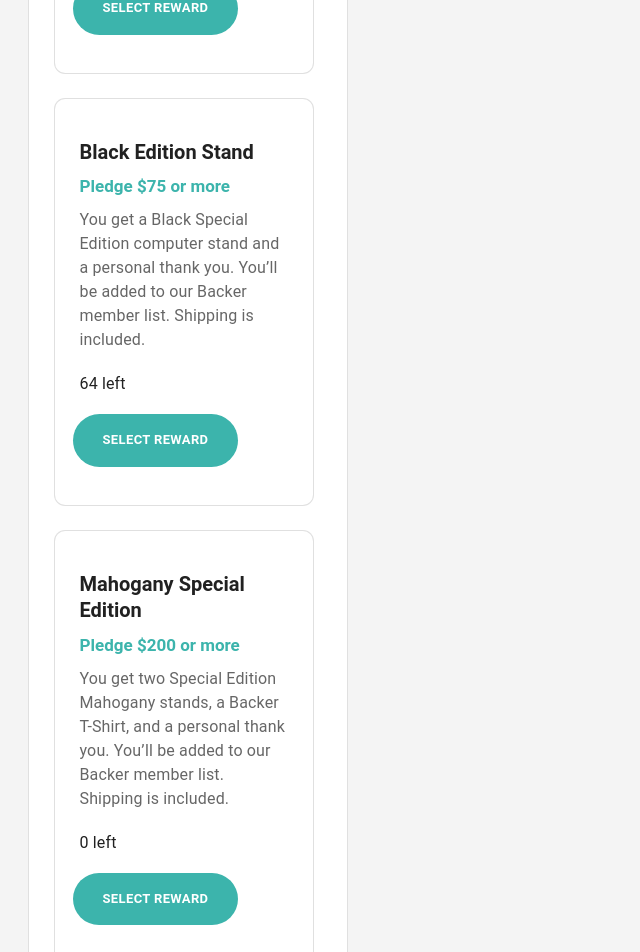
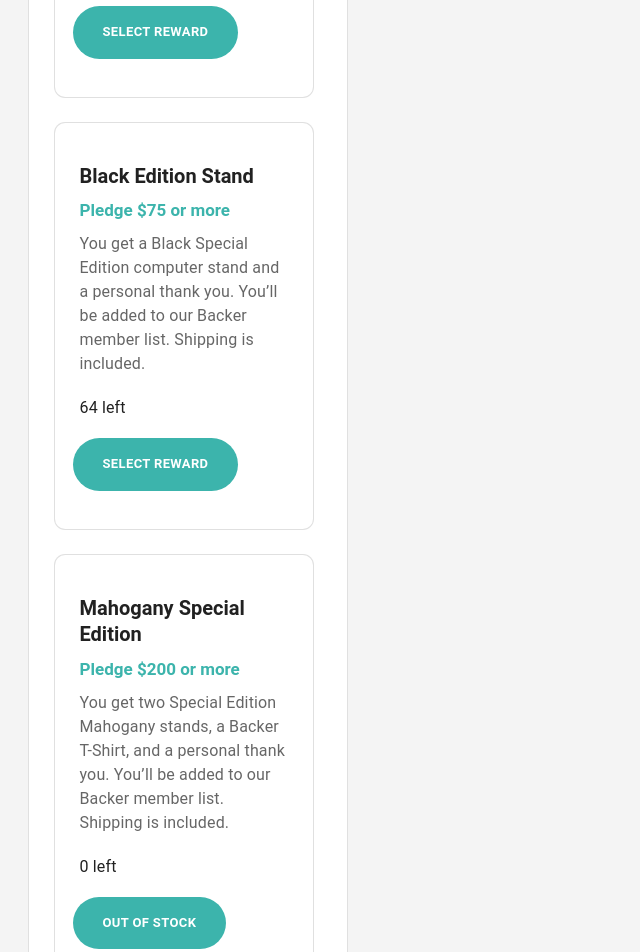
Before and after one commit to Kevin27j/crowdfunding-product-page-main, a React (Vite) app: page / in a window 1280 px wide. Shown: the part 1840-2792 px from the top of the page, without its empty margins (0-640 px from the left). Built offline with nearby package versions, Linux system fonts and the light colour scheme.

Commit message:
render pledges cards using separate data file

```diff
--- a/src/components/AboutProjCard.jsx
+++ b/src/components/AboutProjCard.jsx
@@ -1,9 +1,11 @@
+import { useState } from 'react';
 import Stack from '@mui/material/Stack';
 import Card from '@mui/material/Card';
 import CardContent from '@mui/material/CardContent';
 import CardActions from '@mui/material/CardActions';
 import Button from '@mui/material/Button';
 import Typography from '@mui/material/Typography';
+import data from '../data'
 import { styled } from '@mui/material';
 
 const MainButton = styled(Button)({
@@ -16,6 +18,8 @@ const MainButton = styled(Button)({
 
 
 function StatsCard() {
+    const [cards] = useState(data);
+
     return (
         <div className='flex'>
             <Card sx={{ width: '320px', padding: '30px 10px', marginBottom: '20px', textAlign: 'center', borderRadius: '.7rem', boxShadow: 'none' }} variant='outlined'>
@@ -35,69 +39,31 @@ function StatsCard() {
 
                     <Stack spacing={3}>
 
-                        <Card sx={{ width: '260px', padding: '30px 10px', textAlign: 'center', borderRadius: '.7rem', boxShadow: 'none' }} variant='outlined'>
+                        {cards.map(card => {
+                            const { id, title, subtitle, description, quantity, selectButton } = card
+
+                            return (
+                                <Card key={id} sx={{ width: '260px', padding: '30px 10px', textAlign: 'center', borderRadius: '.7rem', boxShadow: 'none' }} variant='outlined'>
                                     <CardContent sx={{ padding: "10px 15px", textAlign: 'left' }}>
                                         <Typography variant="h5" sx={{ fontSize: "20px", fontWeight: "bold", marginBottom: '10px' }}>
-                                    Bamboo Stand
+                                            {title}
                                         </Typography>
                                         <Typography color='hsl(176, 50%, 47%)' variant="h5" sx={{ fontSize: "17px", fontWeight: "bold", marginBottom: '10px' }}>
-                                    Pledge $25 or more
+                                            {subtitle}
                                         </Typography>
                                         <Typography color="text.secondary" sx={{ fontSize: "16px", marginBottom: '20px' }}>
-                                    You get an ergonomic stand made of natural bamboo. You&apos;ve helped us launch our promotional campaign, and
-                                    you’ll be added to a special Backer member list.
+                                            {description}
                                         </Typography>
                                         <Typography>
-                                    101 left
+                                            {quantity} left
                                         </Typography>
                                     </CardContent>
                                     <CardActions sx={{ justifyContent: "left" }}>
-                                <MainButton sx={{ fontWeight: "bold", whiteSpace: "nowrap", fontSize: "13px" }} variant="text">Select Reward</MainButton>
+                                        <MainButton sx={{ fontWeight: "bold", whiteSpace: "nowrap", fontSize: "13px" }} variant="text">{selectButton}</MainButton>
                                     </CardActions>
                                 </Card>
-
-                        <Card sx={{ width: '260px', padding: '30px 10px', textAlign: 'center', borderRadius: '.7rem', boxShadow: 'none' }} variant='outlined'>
-                            <CardContent sx={{ padding: "10px 15px", textAlign: 'left' }}>
-                                <Typography variant="h5" sx={{ fontSize: "20px", fontWeight: "bold", marginBottom: '10px' }}>
-                                    Black Edition Stand
-                                </Typography>
-                                <Typography color='hsl(176, 50%, 47%)' variant="h5" sx={{ fontSize: "17px", fontWeight: "bold", marginBottom: '10px' }}>
-                                    Pledge $75 or more
-                                </Typography>
-                                <Typography color="text.secondary" sx={{ fontSize: "16px", marginBottom: '20px' }}>
-                                    You get a Black Special Edition computer stand and a personal thank you. You’ll be added to our Backer
-                                    member list. Shipping is included.
-                                </Typography>
-                                <Typography>
-                                    64 left
-                                </Typography>
-                            </CardContent>
-                            <CardActions sx={{ justifyContent: "left" }}>
-                                <MainButton sx={{ fontWeight: "bold", whiteSpace: "nowrap", fontSize: "13px" }} variant="text">Select Reward</MainButton>
-                            </CardActions>
-                        </Card>
-
-                        <Card sx={{ width: '260px', padding: '30px 10px', textAlign: 'center', borderRadius: '.7rem', boxShadow: 'none' }} variant='outlined'>
-                            <CardContent sx={{ padding: "10px 15px", textAlign: 'left' }}>
-                                <Typography variant="h5" sx={{ fontSize: "20px", fontWeight: "bold", marginBottom: '10px' }}>
-                                    Mahogany Special Edition
-                                </Typography>
-                                <Typography color='hsl(176, 50%, 47%)' variant="h5" sx={{ fontSize: "17px", fontWeight: "bold", marginBottom: '10px' }}>
-                                    Pledge $200 or more
-                                </Typography>
-                                <Typography color="text.secondary" sx={{ fontSize: "16px", marginBottom: '20px' }}>
-                                    You get two Special Edition Mahogany stands, a Backer T-Shirt, and a personal thank you. You’ll be added
-                                    to our Backer member list. Shipping is included.
-                                </Typography>
-                                <Typography>
-                                    0 left
-                                </Typography>
-                            </CardContent>
-                            <CardActions sx={{ justifyContent: "left" }}>
-                                <MainButton sx={{ fontWeight: "bold", whiteSpace: "nowrap", fontSize: "13px" }} variant="text">Select Reward</MainButton>
-                            </CardActions>
-                        </Card>
-
+                            )
+                        })}
 
                     </Stack>
                 </CardContent>
--- /dev/null
+++ b/src/data.js
@@ -0,0 +1,29 @@
+const data = [
+    {
+        id: 1,
+        title: 'Bamboo Stand',
+        subtitle: 'Pledge $25 or more',
+        description: 'You get an ergonomic stand made of natural bamboo. You&apos;ve helped us launch our promotional campaign, and you&apos;ll be added to a special Backer member list.',
+        quantity: 101,
+        selectButton: 'Select Reward'
+    },
+    {
+        id: 2,
+        title: 'Black Edition Stand',
+        subtitle: 'Pledge $75 or more',
+        description: 'You get a Black Special Edition computer stand and a personal thank you. You’ll be added to our Backer member list. Shipping is included.',
+        quantity: 64,
+        selectButton: 'Select Reward'
+    },
+    {
+        id: 3,
+        title: 'Mahogany Special Edition',
+        subtitle: 'Pledge $200 or more',
+        description: 'You get two Special Edition Mahogany stands, a Backer T-Shirt, and a personal thank you. You’ll be added to our Backer member list. Shipping is included.',
+        quantity: 0,
+        selectButton: 'Out of Stock'
+    },
+
+]
+
+export default data;
```
Lines whose indentation alone changed are shown as unchanged.
